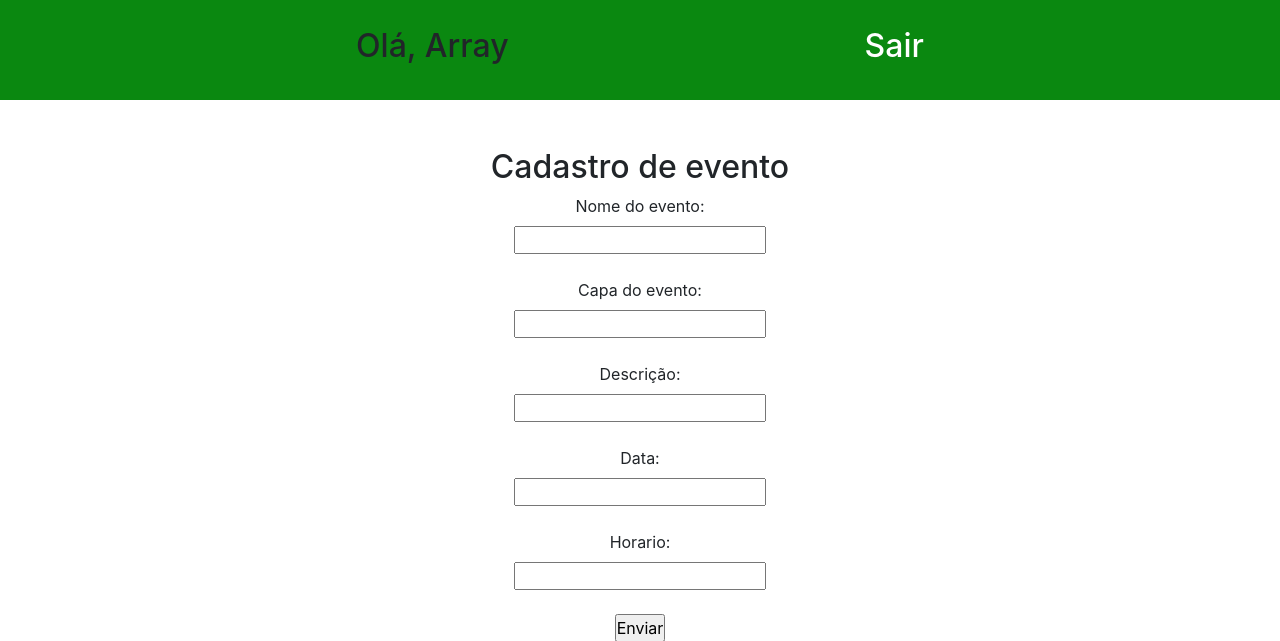
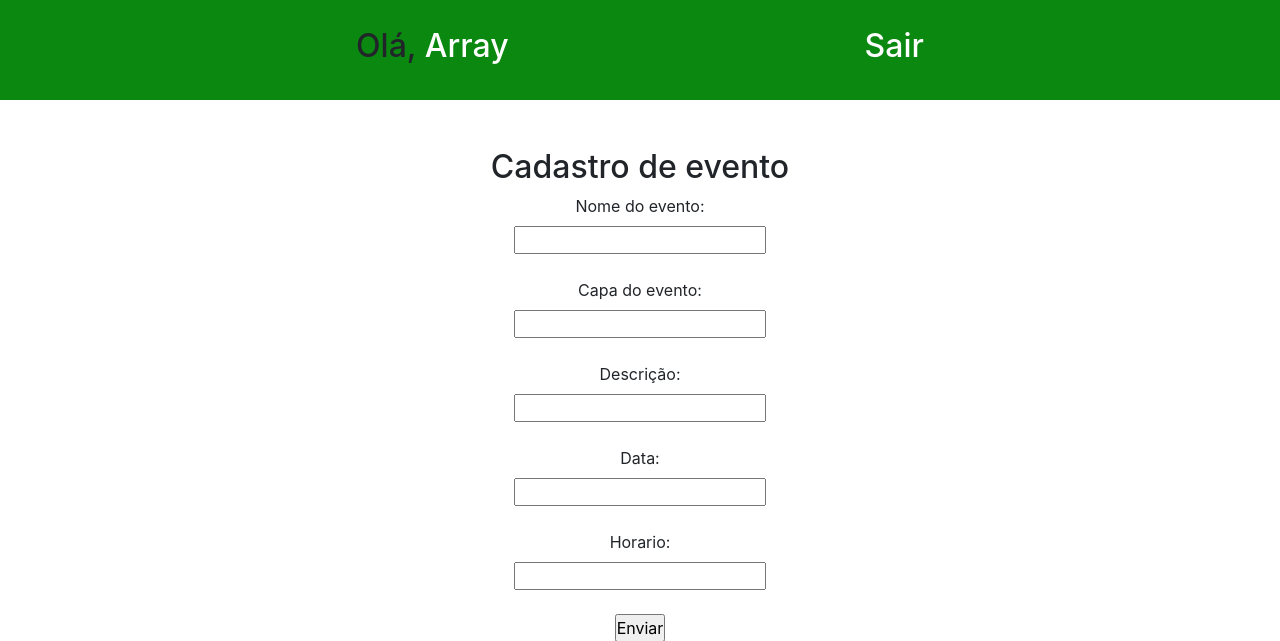
Before and after one commit to M4riotto/pj2-g06, a PHP site: page /login/painel.php in a window 1280 px wide. Shown: the top 641 px of the page. Run offline with PHP 8.4, Linux system fonts and the light colour scheme; a user stored in the database is signed in.

Commit message:
span branco[usuario]

```diff
--- a/pj2-g06/login/painel.php
+++ b/pj2-g06/login/painel.php
@@ -20,10 +20,13 @@ include('verifica_login.php');
         flex-direction: column;
         align-items: center;
     }
+    span{
+        color: white;
+    }
 </style>
 <body >
     <header>
-        <h2>Olá, <?php echo $_SESSION['usuario'];?></h2>
+        <h2>Olá, <span><?php echo $_SESSION['usuario'];?></span></h2>
         <h2><a href="logout.php">Sair</a></h2>
     </header>
 <br><br>
```
